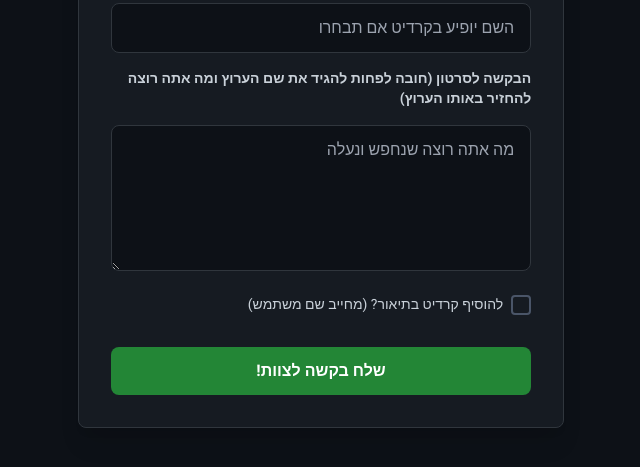
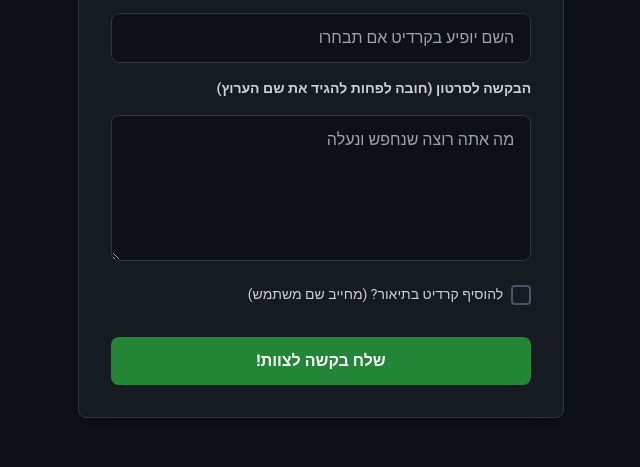
Before and after one commit to TheYali2/VideosBack, a plain HTML site: page index.html in a window 1280 px wide. Shown: the part 251-718 px from the top of the page, without its empty margins (319-959 px from the left). Drawn offline with nearby package versions, Linux system fonts and the light colour scheme.

Commit message:
Update index.html

```diff
--- a/index.html
+++ b/index.html
@@ -158,7 +158,7 @@
             <label for="username" class="text-sm font-semibold flex items-center gap-1">שם משתמש (לא חובה) </label>
             <input type="text" id="username" name="username" placeholder="השם יופיע בקרדיט אם תבחרו" class="flex-1 px-4 py-3 rounded-lg border focus:outline-none focus:ring-2">
 
-            <label for="request" class="text-sm font-semibold flex items-center gap-1">הבקשה לסרטון (חובה לפחות להגיד את שם הערוץ ומה אתה רוצה להחזיר באותו הערוץ) </label>
+            <label for="request" class="text-sm font-semibold flex items-center gap-1">הבקשה לסרטון (חובה לפחות להגיד את שם הערוץ) </label>
             <textarea id="request" name="request" rows="5" required placeholder="מה אתה רוצה שנחפש ונעלה" class="flex-1 px-4 py-3 rounded-lg border focus:outline-none focus:ring-2"></textarea>
 
             <div class="custom-checkbox flex items-center gap-2 mt-2">
```
